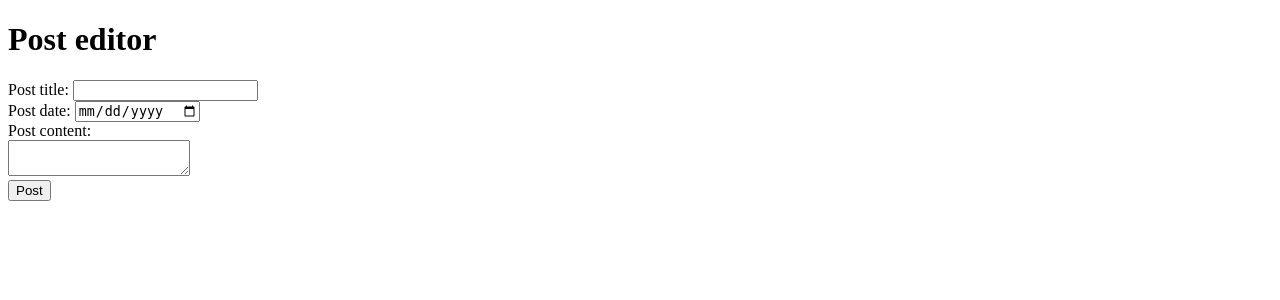
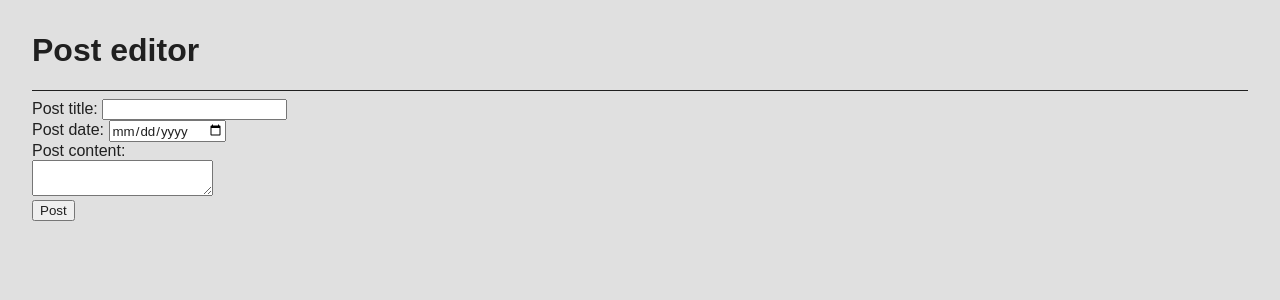
Before and after one commit to dvk2807/flask_blog, a Flask app: page /post-editor/1 in a window 1280 px wide. Shown: the top 300 px of the page. Run offline with Flask 3, Linux system fonts and the light colour scheme.

Commit message:
Add basic styles

```diff
--- /dev/null
+++ b/static/styles/global.css
@@ -0,0 +1,21 @@
+body{
+    margin: 32px;
+
+    background-color: #e0e0e0;
+}
+
+*:not(code, pre){
+    font-family: Arial, Helvetica, sans-serif;
+    color: #202020;
+}
+
+a{
+    text-decoration: none;
+    color: #2080f0
+}
+hr{
+    height: 0;
+
+    border: none;
+    border-top: 1px solid #202020;
+}
--- a/templates/post-editor.html
+++ b/templates/post-editor.html
@@ -4,9 +4,14 @@
     <meta charset="UTF-8">
     <meta name="viewport" content="width=device-width, initial-scale=1.0">
     <title>Post editor</title>
+
+    <link rel="stylesheet" href="{{ url_for('static', filename='styles/global.css') }}">
 </head>
 <body>
     <h1>Post editor</h1>
+
+    <hr>
+
     <form action="/update-post/{{ post.id }}" method="post">
         <label for="title">Post title:</label>
         <input name="title" type="text" value="{{ post.title }}"><br>
--- a/templates/post.html
+++ b/templates/post.html
@@ -4,6 +4,8 @@
     <meta charset="UTF-8">
     <meta name="viewport" content="width=device-width, initial-scale=1.0">
     <title>{{ post.title }}</title>
+
+    <link rel="stylesheet" href="{{ url_for('static', filename='styles/global.css') }}">
 </head>
 <body>
     <a href="/post-list">Post list</a>
@@ -11,6 +13,8 @@
     <h1>{{ post.title }}</h1>
     <p><i>{{ post.date }}</i></p>
 
+    <hr>
+
     {{ post.content|safe }}
 </body>
 </html>
```
Also changed, not shown: templates/post-list.html (+6 -1 lines).
